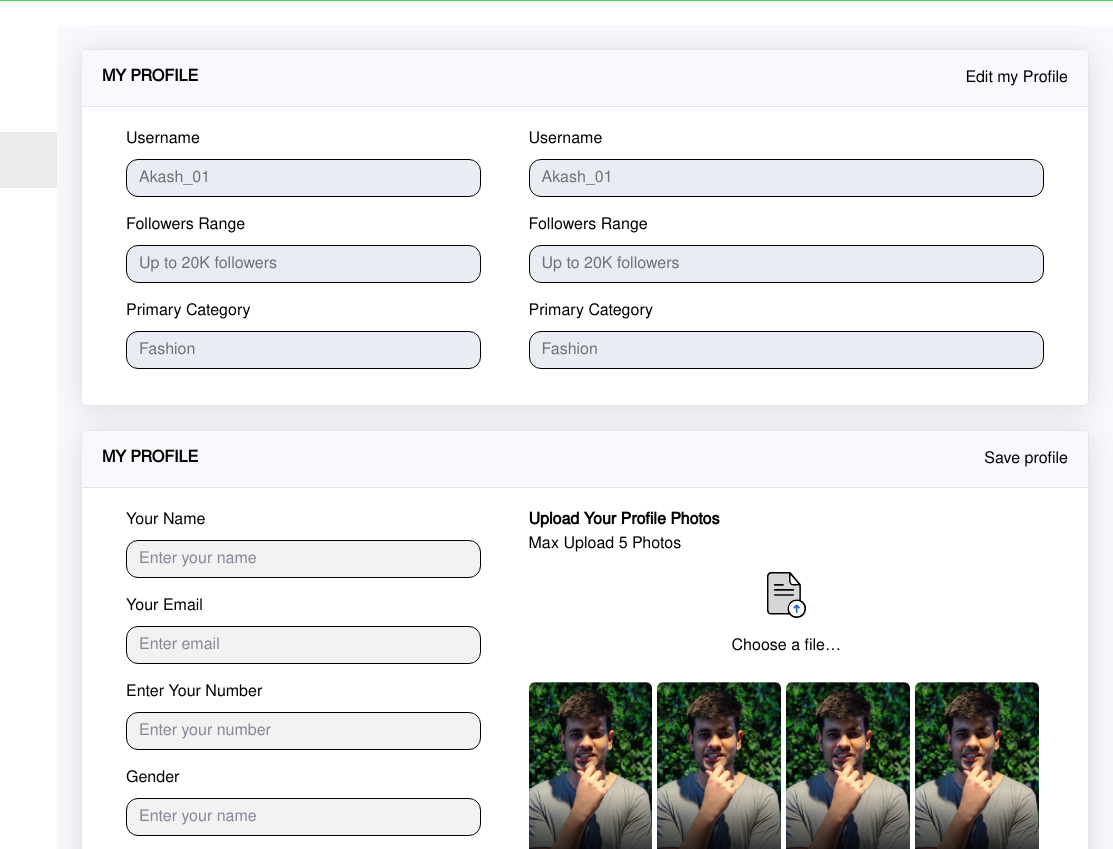
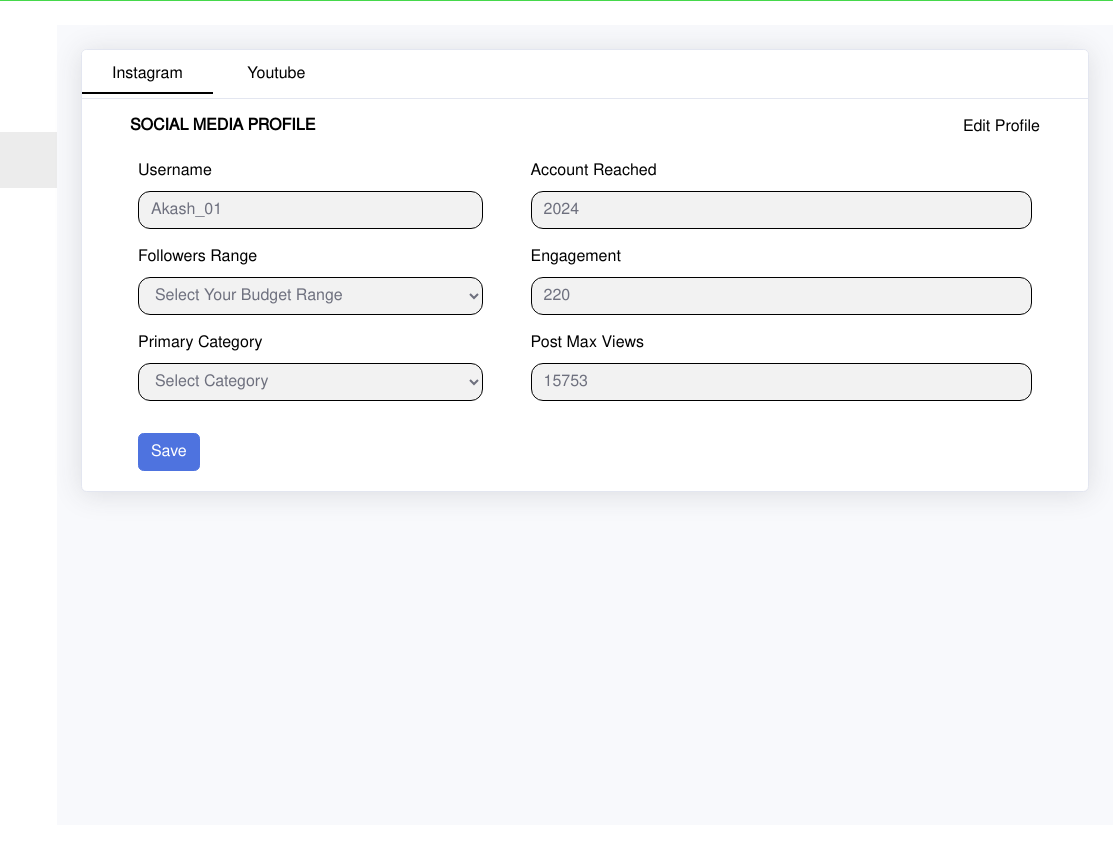
Before and after one commit to rdesignsthisside/influencer, a website with bundled scripts: page dashboard/social-media.html in a window 1280 px wide. Shown: the part 93-942 px from the top of the page, 167-1280 px from the left. Built offline with nearby package versions, Linux system fonts and the light colour scheme.

Commit message:
files updated

```diff
--- a/dashboard/social-media.html
+++ b/dashboard/social-media.html
@@ -211,31 +211,68 @@
                         <!-- Area Chart -->
                         <div class="col-xl-12 col-lg-12">
                             <div class="card shadow mb-4">
+
+
+                                <div class="card-header bg-white p-auto px-0 social-tabs">
+                                    <a href="#Instagram" class="tablinks active" onclick="openEvent(event, 'Instagram')" id="defaultOpen">Instagram</a>
+                                    <a href="#Youtube" class="tablinks" onclick="openEvent(event, 'Youtube')">Youtube</a>
+                                </div>
+
+
+
                                 <!-- Card Header - Dropdown -->
                                 <div
-                                    class="card-header py-3 d-flex flex-row align-items-center justify-content-between">
-                                    <h6 class="m-0 font-weight-bold">MY PROFILE</h6>
+                                    class="pt-3 px-5 d-flex flex-row align-items-center justify-content-between card-heading-text">
+                                    <h6 class="m-0 font-weight-bold">SOCIAL MEDIA PROFILE</h6>
                                     <div class="edit-profile">
-                                       <a href="#editProfileData">Edit my Profile</a>
+                                       <a href="#editProfileData">Edit Profile</a>
                                     </div>
                                 </div>
                                 <!-- Card Body -->
                                 <div class="card-body d-flex">
+
+                                    <div class="social-tabs-content col-12">
+
+
+                                        <div id="Instagram" class="tab-items">
+
+
                                             <div class="col-xl-5 px-4 col-lg-5 col-12">
+
                                                 <form>
                                                     <div class="form-group">
                                                         <label for="username">Username</label>
-                                                <input type="text" value="Akash_01" class="form-control" id="username" disabled>
+                                                        <input type="text" value="Akash_01" class="form-control" id="username">
                                                     </div>
                                                     <div class="form-group">
-                                              <label for="followers">Followers Range</label>
-                                              <input type="text" value="Up to 20K followers" class="form-control" id="followers" disabled>
+                                                        <label for="follower">Followers Range</label>
+                                                        <select name="follower" class="form-control" id="follower">
+                                                            <option value="None">Select Your Budget Range</option>
+                                                            <option value="10k">Upto 10k</option>
+                                                            <option value="50k">Upto 50k</option>
+                                                            <option value="100k">Upto 100k</option>
+                                                            <option value="500k">Upto 500k</option>
+                                                        </select>
                                                     </div>
                                                     <div class="form-group">
                                                         <label for="category">Primary Category</label>
-                                                <input type="text" Value="Fashion" class="form-control" id="category" disabled>
+                                                        <select name="category" class="form-control" id="category">
+                                                            <option value="none">Select Category</option>
+                                                            <option value="fashion">Fashion</option>
+                                                            <option value="Beauty">Beauty</option>
+                                                            <option value="health">Health & Fitness</option>
+                                                            <option value="gaming">Gaming</option>
+                                                            <option value="tech-gadget">Tech & Gadgets</option>
+                                                            <option value="finance">Finance</option>
+                                                            <option value="entertainment">Entertainment</option>
+                                                            <option value="food">Food</option>
+                                                            <option value="memer">Memer</option>
+                                                            <option value="all-cat">All Category</option>
+                                                        </select>
                                                     </div>
                                                     <!-- <button type="submit" class="btn btn-primary">Submit</button> -->
+
+
                                                   </form>
                                             </div>
 
@@ -246,71 +283,66 @@
 
                                                 <form>
                                                     <div class="form-group">
-                                                <label for="username">Username</label>
-                                                <input type="text" value="Akash_01" class="form-control" id="username" disabled>
+                                                        <label for="account-reach">Account Reached</label>
+                                                        <input type="number" value="2024" class="form-control" id="account-reach">
                                                     </div>
                                                     <div class="form-group">
-                                              <label for="followers">Followers Range</label>
-                                              <input type="text" value="Up to 20K followers" class="form-control" id="followers" disabled>
+                                                      <label for="engagement">Engagement</label>
+                                                      <input type="number" value="220" class="form-control" id="engagement">
                                                     </div>
                                                     <div class="form-group">
-                                                <label for="category">Primary Category</label>
-                                                <input type="text" Value="Fashion" class="form-control" id="category" disabled>
+                                                        <label for="post-view">Post Max Views</label>
+                                                        <input type="number" Value="15753" class="form-control" id="post-view">
                                                     </div>
-                                            <!-- <button type="submit" class="btn btn-primary">Submit</button> -->
+
                                                   </form>
 
                                             </div>
 
 
 
-                                </div>
-                            </div>
+
                                         </div>
 
-                        <!-- Pie Chart -->
-                        <div class="col-xl-12 col-lg-12">
-                            <div class="card shadow mb-4" id="editProfileData">
-                                <!-- Card Header - Dropdown -->
-                                <div
-                                    class="card-header py-3 d-flex flex-row align-items-center justify-content-between">
-                                    <h6 class="m-0 font-weight-bold">MY PROFILE</h6>
-                                    <div class="edit-profile">
-                                       <a href="">Save profile</a>
-                                    </div>
-                                </div>
-                                <!-- Card Body -->
-                                <div class="card-body d-flex">
+
+
+
+
+
+
+
+
+                                        <div id="Youtube" class="tab-items">
+
+
                                             <div class="col-xl-5 px-4 col-lg-5 col-12">
+
                                                 <form>
                                                     <div class="form-group">
-                                                <label for="yourName">Your Name</label>
-                                                <input type="text" class="form-control" id="yourName" aria-describedby="textField" placeholder="Enter your name">
+                                                        <label for="channel">Channel Name</label>
+                                                        <input type="text" value="Akash Muheshvari" class="form-control" id="channel">
                                                     </div>
                                                     <div class="form-group">
-                                              <label for="inputEmail">Your Email</label>
-                                              <input type="email" class="form-control" id="inputEmail" aria-describedby="emailHelp" placeholder="Enter email">
+                                                      <label for="subscribers">Subscribers</label>
+                                                      <input type="number" value="15000" class="form-control" id="subscribers">
                                                     </div>
                                                     <div class="form-group">
-                                                <label for="phoneNo">Enter Your Number</label>
-                                                <input type="number" class="form-control" id="phoneNo" aria-describedby="phone" placeholder="Enter your number">
-                                            </div>
-                                            <div class="form-group">
-                                                <label for="yourName">Gender</label>
-                                                <input type="text" class="form-control" id="yourName" aria-describedby="textField" placeholder="Enter your name">
+                                                        <label for="category">Primary Category</label>
+                                                        <select name="category" class="form-control" id="category">
+                                                            <option value="none">Select Category</option>
+                                                            <option value="fashion">Fashion</option>
+                                                            <option value="Beauty">Beauty</option>
+                                                            <option value="health">Health & Fitness</option>
+                                                            <option value="gaming">Gaming</option>
+                                                            <option value="tech-gadget">Tech & Gadgets</option>
+                                                            <option value="finance">Finance</option>
+                                                            <option value="entertainment">Entertainment</option>
+                                                            <option value="food">Food</option>
+                                                            <option value="memer">Memer</option>
+                                                            <option value="all-cat">All Category</option>
+                                                        </select>
                                                     </div>
 
-                                            <div class="form-group">
-                                                <label for="budget">Budget Range</label>
-                                                <select name="budget" class="form-control" id="budget">
-                                                    <option value="None">Select Your Budget Range</option>
-                                                    <option value="10k">Upto 10k</option>
-                                                    <option value="50k">Upto 50k</option>
-                                                    <option value="100k">Upto 100k</option>
-                                                    <option value="500k">Upto 500k</option>
-                                                </select>
-                                            </div>
-                                            <button type="submit" class="btn btn-primary">Submit</button>
                                                   </form>
                                             </div>
 
@@ -319,55 +351,44 @@
 
 
 
-                                        <form class="form-reg">
-                                            <p class="mb-0"><strong>Upload Your Profile Photos</strong></p>
-                                            <p>Max Upload 5 Photos</p>
-                                            <div class="form-group" required >
-                                                <div align="center" >
-                                                    <div class="field-group bg-grey">
-                                                        <input type="file" name="file[]" id="file" class="file-field d-none">
-                                                        <label for="file" class="file-label">
-                                                            <figure >
-                                                                <img src="../Assets/img/Upload-image.svg"/>
-                                                            </figure>
-                                                            <span>Choose a file&hellip;</span>
-                                                        </label>
+                                                <form>
+                                                    <div class="form-group">
+                                                        <label for="account-reach">Account Reached</label>
+                                                        <input type="number" value="2024" class="form-control" id="account-reach">
                                                     </div>
+                                                    <div class="form-group">
+                                                      <label for="engagement">Engagement</label>
+                                                      <input type="number" value="220" class="form-control" id="engagement">
                                                     </div>
+                                                    <div class="form-group">
+                                                        <label for="post-view">Video Max Views</label>
+                                                        <input type="number" Value="15753" class="form-control" id="post-view">
+                                                    </div>
+                                                    <!-- <button type="submit" class="btn btn-primary">Submit</button> -->
+                                                  </form>
+
                                             </div>
 
 
-                                        </form>
-
-                                        <div class="form-group display-dashboard-img d-flex justify-content-between">
-                                            <div class="dashboard-img-box">
-                                                <img src="../Assets/img/8.png" alt="">
-                                            </div>
-                                            <div class="dashboard-img-box">
-                                                <img src="../Assets/img/8.png" alt="">
-                                            </div>
-                                            <div class="dashboard-img-box">
-                                                <img src="../Assets/img/8.png" alt="">
-                                            </div>
-                                            <div class="dashboard-img-box">
-                                                <img src="../Assets/img/8.png" alt="">
-                                            </div>
                                         </div>
 
-                                        <div class="form-group">
-                                            <label for="aboutMe">About me</label>
-                                            <textarea rows="5" class="form-control" id="aboutMe" aria-describedby="textbox" placeholder="Tell us about yourself"></textarea>
+
+                                        <div class="col-6 pl-4 pt-3 save-btn">
+                                            <button type="submit" class="btn btn-primary">Save</button>
                                         </div>
+
+                                    </div>
+
+
 
 
 
                                 </div>
 
+                            </div>
+                        </div>
 
 
-                                </div>
-                            </div>
-                        </div>
 
 
                     </div>
@@ -422,6 +443,27 @@
         </div>
     </div>
 
+
+    <script>
+        function openEvent(evt, eventName) {
+            var i, tabItems, tablinks;
+            tabItems = document.getElementsByClassName("tab-items");
+            for (i = 0; i < tabItems.length; i++) {
+            tabItems[i].style.display = "none";
+            }
+            tablinks = document.getElementsByClassName("tablinks");
+            for (i = 0; i < tablinks.length; i++) {
+            tablinks[i].className = tablinks[i].className.replace(" active", "");
+            }
+            document.getElementById(eventName).style.display = "flex";
+            evt.currentTarget.className += " active";
+        }
+
+
+        document.getElementById("defaultOpen").click();
+
+    </script>
+
     <!-- Bootstrap core JavaScript-->
     <script src="vendor/jquery/jquery.min.js"></script>
     <script src="vendor/bootstrap/js/bootstrap.bundle.min.js"></script>
```
Also changed, not shown: dashboard/css/sb-admin-2.min.css. Lines whose indentation alone changed are shown as unchanged.
